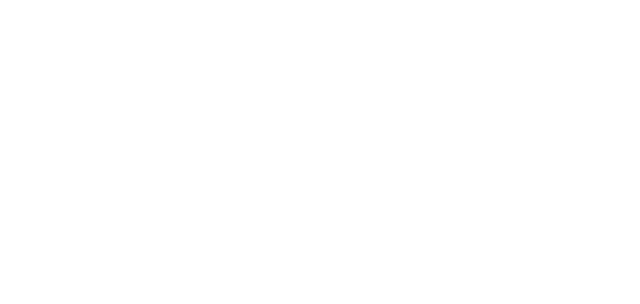
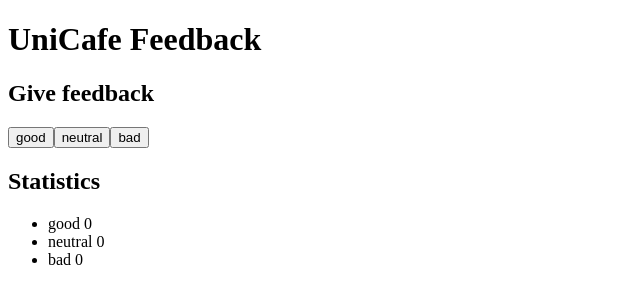
Before and after one commit to laurielim/fullstackopen, a React (Create React App) app in the folder part1/unicafe/: page / in a window 1280 px wide. Shown: the top 304 px of the page, without its empty margins (0-640 px from the left). Built offline with nearby package versions, Linux system fonts and the light colour scheme.

Commit message:
unicafe step1

```diff
--- a/part1/unicafe/src/App.js
+++ b/part1/unicafe/src/App.js
@@ -1,7 +1,32 @@
 import './App.css';
+import React, {useState} from 'react';
 
-function App() {
-  return<></>;
+const App = () => {
+  // save clicks of each button to its own state
+  const [good, setGood] = useState(0)
+  const [neutral, setNeutral] = useState(0)
+  const [bad, setBad] = useState(0)
+
+  return (
+    <>
+    <h1>UniCafe Feedback</h1>
+    <section>
+      <h2>Give feedback</h2>
+      <button onClick={()=>setGood(good+1)}>good</button>
+      <button onClick={()=>setNeutral(neutral+1)}>neutral</button>
+      <button onClick={()=>setBad(bad+1)}>bad</button>
+    </section>
+    <section>
+      <h2>Statistics</h2>
+      <ul>
+        <li>good {good}</li>
+        <li>neutral {neutral}</li>
+        <li>bad {bad}</li>
+      </ul>
+    </section>
+
+    </>
+  )
 }
 
 export default App;
```
